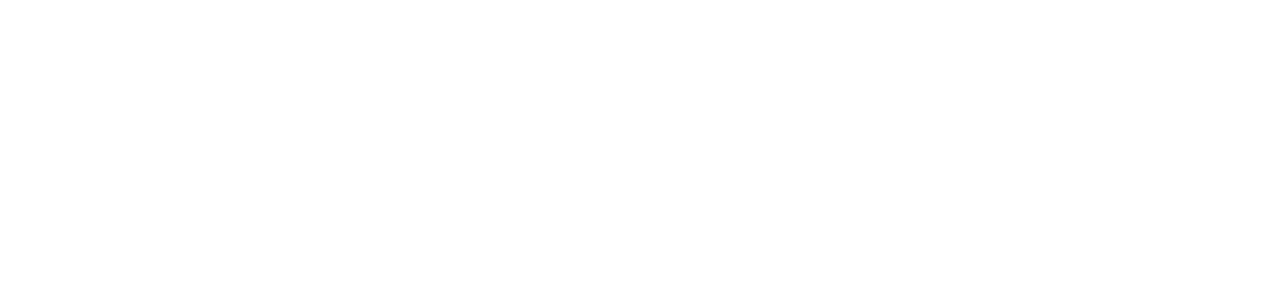
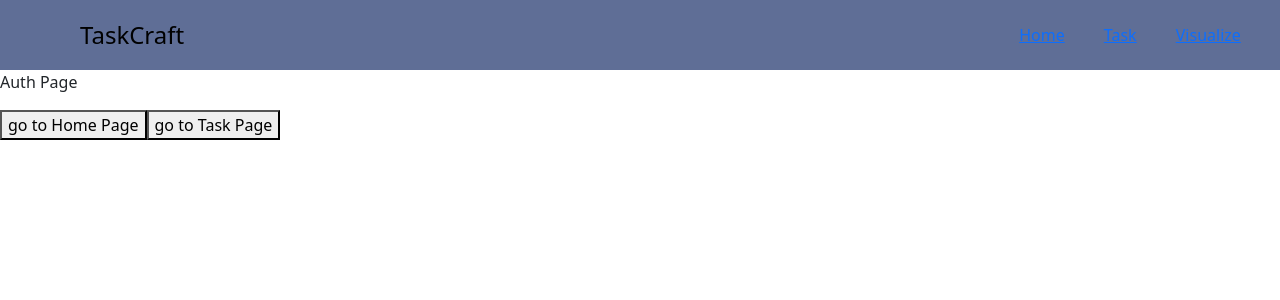
Before and after one commit to Tylermhh/404-day-visualizer-app, a React (Create React App) app in the folder packages/react-frontend/: page /auth in a window 1280 px wide. Before the commit this address had no page. Shown: the top 300 px of the page. Built offline with nearby package versions, Linux system fonts and the light colour scheme.

Commit message:
reverted. i give up

```diff
--- a/packages/react-frontend/src/App.tsx
+++ b/packages/react-frontend/src/App.tsx
@@ -11,10 +11,10 @@ function App() {
     <Router>
       <Routes>
         <Route path="/" element={<Landing />} />
-        <Route path="https://thankful-dune-0d41a831e.5.azurestaticapps.net/auth" element={<Auth />} />
-        <Route path="https://thankful-dune-0d41a831e.5.azurestaticapps.net/home" element={<Home />} />
-        <Route path="https://thankful-dune-0d41a831e.5.azurestaticapps.net/task" element={<Task />} />
-        <Route path="https://thankful-dune-0d41a831e.5.azurestaticapps.net/visualize" element={<Viz />} />
+        <Route path="/auth" element={<Auth />} />
+        <Route path="/home" element={<Home />} />
+        <Route path="/task" element={<Task />} />
+        <Route path="/visualize" element={<Viz />} />
       </Routes>
     </Router>
   );
```
